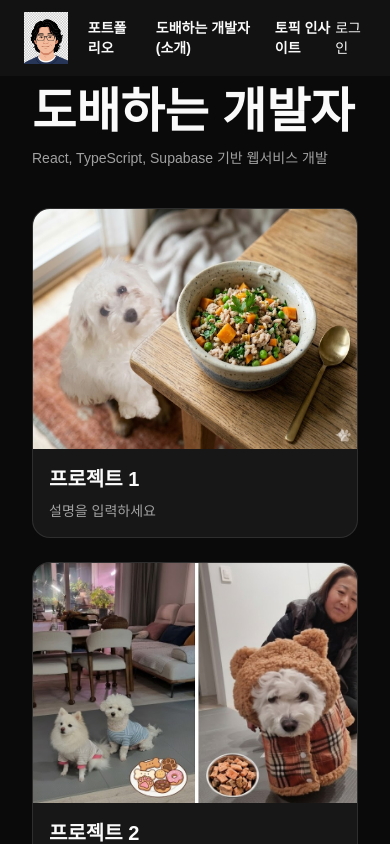
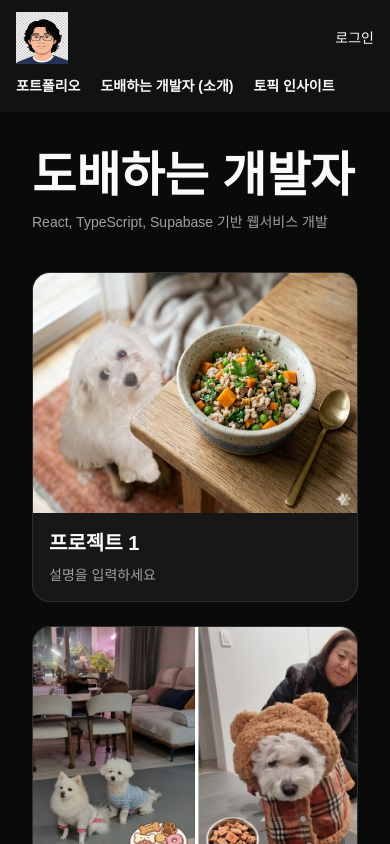
Before and after one commit to alla0404/First-Portfolio, a React (Vite) app: page / in a window 390 px wide. Shown: the top 844 px of the page. Built offline with nearby package versions, Linux system fonts and the light colour scheme; no server answers.

Commit message:
fix: mobile header layout

```diff
--- a/src/components/common/AppHeader.tsx
+++ b/src/components/common/AppHeader.tsx
@@ -23,43 +23,91 @@ function AppHeader() {
   };
 
   return (
-    <header className="fixed top-0 z-20 w-full flex items-center justify-center bg-[#121212]">
-      <div className="w-full max-w-332 flex items-center justify-between px-6 py-3">
-        {/* 로고 & 네비게이션 UI */}
-        <div className="flex items-center gap-5">
+    <header className="fixed top-0 inset-x-0 z-20 bg-[#121212]">
+      <div
+        className="
+          w-full max-w-332 mx-auto
+          flex flex-col gap-3
+          px-4 py-3
+          sm:px-6
+          md:flex-row md:items-center md:justify-between
+        "
+      >
+        {/* 로고 + PC 네비게이션 + 로그인 UI */}
+        <div className="flex min-w-0 items-center justify-between gap-4 md:justify-start">
+          {/* 로고 */}
           <img
             src="/assets/images/googy.png"
             alt="@googy"
-            className="w-13 h-13 cursor-pointer"
+            className="w-13 h-13 shrink-0 cursor-pointer"
+            onClick={() => navigate("/")}
           />
-          <div className="flex items-center gap-5">
-            <NavLink to={"/"} className="font-semibold cursor-pointer">
+
+          {/* PC 메뉴 */}
+          <nav className="hidden md:flex items-center gap-5 whitespace-nowrap">
+            <NavLink to="/" className="font-semibold">
               포트폴리오
             </NavLink>
-            <NavLink
-              to={"/paper-hanger"}
-              className="font-semibold  cursor-pointer"
-            >
+
+            <NavLink to="/paper-hanger" className="font-semibold">
               도배하는 개발자 (소개)
             </NavLink>
-            <NavLink to={"/insight"} className="font-semibold  cursor-pointer">
+
+            <NavLink to="/insight" className="font-semibold">
               토픽 인사이트
             </NavLink>
-          </div>
+          </nav>
+
+          {/* 로그인 UI */}
+          {user ? (
+            <div className="flex shrink-0 items-center gap-2 md:gap-5">
+              {/* 이메일은 PC에서만 표시 */}
+              <span className="hidden md:block max-w-56 truncate">
+                {user.email}
+              </span>
+
+              <Separator
+                orientation="vertical"
+                className="hidden md:block h-4!"
+              />
+
+              <button
+                type="button"
+                onClick={handleLogout}
+                className="whitespace-nowrap cursor-pointer font-semibold"
+              >
+                로그아웃
+              </button>
+            </div>
+          ) : (
+            <NavLink to="/sign-in" className="whitespace-nowrap">
+              로그인
+            </NavLink>
+          )}
         </div>
 
-        {/* 로그인 UI */}
-        {user ? (
-          <div className="flex items-center gap-5">
-            <span>{user.email}</span>
-            <Separator orientation="vertical" className="h-4!" />
-            <span onClick={handleLogout} className="cursor-pointer">
-              로그아웃
-            </span>
-          </div>
-        ) : (
-          <NavLink to={"/sign-in"}>로그인</NavLink>
-        )}
+        {/* 모바일 메뉴 */}
+        <nav
+          className="
+          flex md:hidden
+          items-center gap-5
+          overflow-x-auto
+          whitespace-nowrap
+          pb-1
+        "
+        >
+          <NavLink to="/" className="font-semibold shrink-0">
+            포트폴리오
+          </NavLink>
+
+          <NavLink to="/paper-hanger" className="font-semibold shrink-0">
+            도배하는 개발자 (소개)
+          </NavLink>
+
+          <NavLink to="/insight" className="font-semibold shrink-0">
+            토픽 인사이트
+          </NavLink>
+        </nav>
       </div>
     </header>
   );
--- a/src/index.css
+++ b/src/index.css
@@ -152,7 +152,7 @@
     width: 100%;
     max-width: 1328px;
 
-    padding-top: 48px;
+    /* padding-top: 48px; */
 
     flex: 1;
   }
--- a/src/pages/layout.tsx
+++ b/src/pages/layout.tsx
@@ -7,7 +7,7 @@ export default function Rootlayout() {
   return (
     <div className="page">
       <AppHeader />
-      <div className="container">
+      <div className="container pt-28 md:pt-20">
         <Outlet />
       </div>
       <AppFooter />
```
